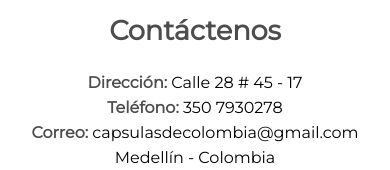
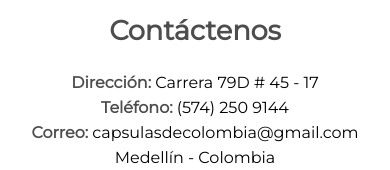
Before and after one commit to davidsa/Colcaps, a website: page app/index.html in a window 390 px wide. Shown: the part 3402-3572 px from the top of the page. Drawn offline with nearby package versions, Linux system fonts and the light colour scheme; files that its build step writes are made by us from their sources.

Commit message:
Update the phone and address

```diff
--- a/app/index.html
+++ b/app/index.html
@@ -82,11 +82,11 @@
     <ul class="slide__panel">
         <li>
             <label>Dirección:</label>
-            Calle 28 # 45 - 17
+            Carrera 79D # 45 - 17
         </li>
         <li>
             <label>Teléfono:</label>
-            350 7930278
+            (574) 250 9144
         </li>
         <li>
             <label>Correo:</label>
```
